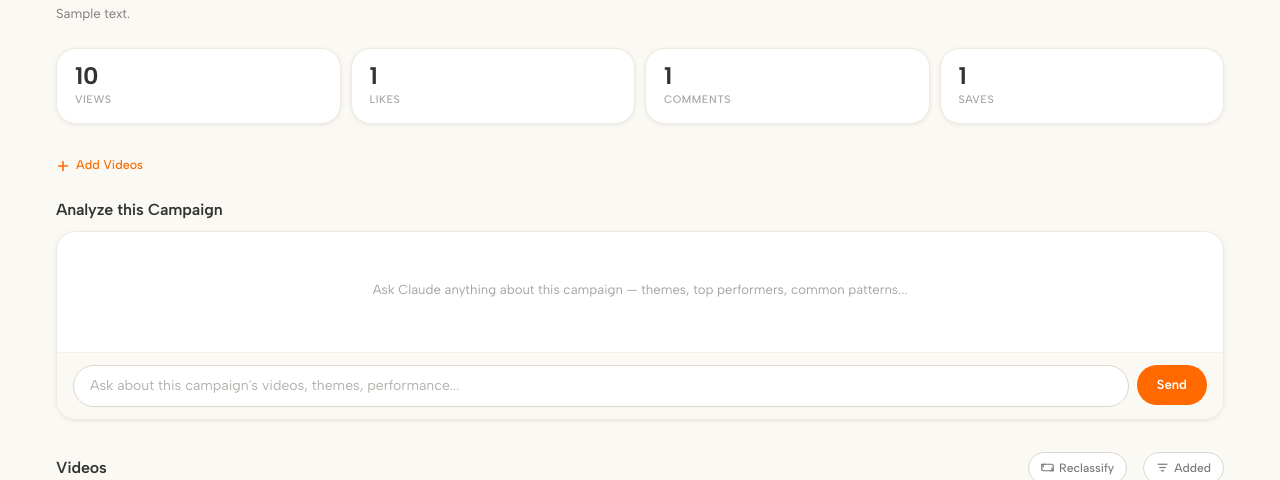
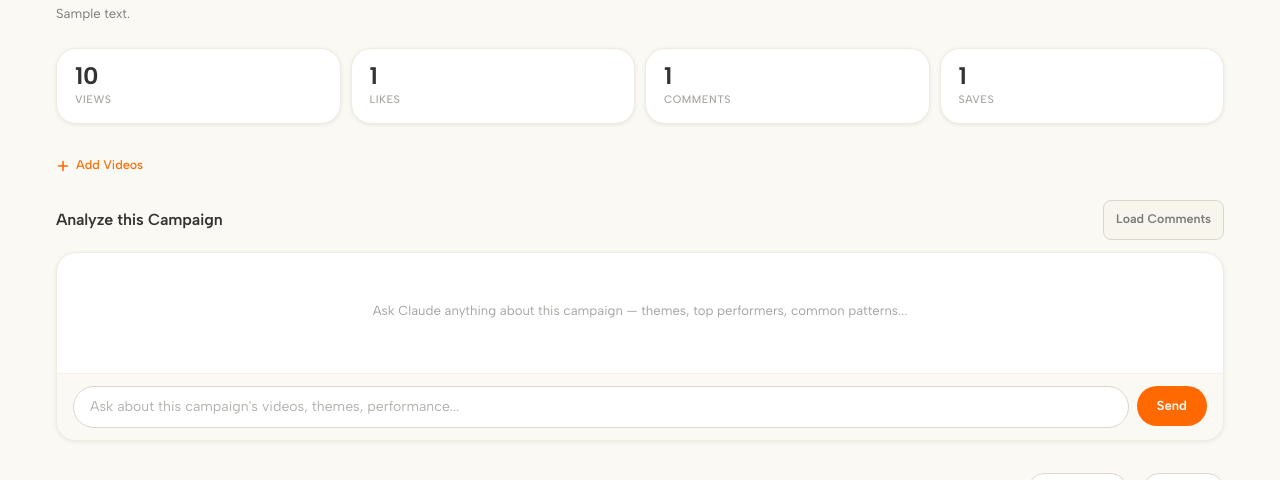
Before and after one commit to erinmuur/spark, a Flask app: page /campaigns/1 in a window 1280 px wide. Shown: the part 196-676 px from the top of the page. Run offline with Flask 3, Linux system fonts and the light colour scheme; tables that the repository leaves empty hold one stand-in row (values such as "Sample post"); some libraries are stand-ins or nearby versions.

Commit message:
Add comment analysis: fetch top comments via Apify, include in campaign chat context
- New Video.comments_json column (JSON array of {text, likes, username})
- fetch_comments() in ingest.py using clockworks/tiktok-comments-scraper
- POST /campaigns/<id>/fetch-comments endpoint (async background fetch)
- Campaign chat context now includes up to 50 comments per video
- 'Load Comments' button on campaign detail page

Co-Authored-By: Claude Sonnet 4.6 <noreply@anthropic.com>

```diff
--- a/app.py
+++ b/app.py
@@ -50,6 +50,9 @@ with app.app_context():
             _conn.commit()
         if 'slack_ts' not in _video_cols:
             _conn.execute(text('ALTER TABLE video ADD COLUMN slack_ts VARCHAR(50)'))
+            _conn.commit()
+        if 'comments_json' not in _video_cols:
+            _conn.execute(text('ALTER TABLE video ADD COLUMN comments_json TEXT'))
             _conn.commit()
 
 
@@ -632,6 +635,31 @@ def admin_apify_debug():
         return jsonify({'error': str(e)})
 
 
+@app.route('/campaigns/<int:id>/fetch-comments', methods=['POST'])
+def campaign_fetch_comments(id):
+    """Fetch comments for all videos in a campaign via Apify (async)."""
+    campaign = Campaign.query.get_or_404(id)
+    video_ids = [cv.video_id for cv in campaign.campaign_videos]
+
+    def _do_fetch(ids):
+        from ingest import fetch_comments
+        with app.app_context():
+            for vid_id in ids:
+                v = Video.query.get(vid_id)
+                if not v or v.platform not in ('tiktok', 'instagram'):
+                    continue
+                try:
+                    comments = fetch_comments(v.url, v.platform)
+                    if comments:
+                        v.comments_json = json.dumps(comments)
+                        db.session.commit()
+                except Exception:
+                    pass
+
+    threading.Thread(target=_do_fetch, args=(video_ids,), daemon=True).start()
+    return jsonify({'queued': len(video_ids)})
+
+
 @app.route('/admin/clear-tribe-errors', methods=['POST'])
 def admin_clear_tribe_errors():
     """Reset all failed/errored TRIBE statuses back to idle."""
@@ -1020,6 +1048,18 @@ def campaign_chat(id):
         )
         if v.analysis:
             lines.append(f'   Analysis: {v.analysis}')
+        if v.comments_json:
+            try:
+                comments = json.loads(v.comments_json)
+                # Include up to 50 comments — enough for pattern analysis without bloating context
+                sample = comments[:50]
+                lines.append(f'   Top comments ({len(comments)} total, showing {len(sample)}):')
+                for c in sample:
+                    username = f'@{c["username"]}' if c.get("username") else 'user'
+                    likes = f' ({c["likes"]} likes)' if c.get("likes") else ''
+                    lines.append(f'     {username}: {c["text"]}{likes}')
+            except Exception:
+                pass
 
     system_prompt = '\n'.join(lines)
 
--- a/ingest.py
+++ b/ingest.py
@@ -534,3 +534,44 @@ def fetch_rich_content(url, duration=None):
             result['transcript'] = ''
 
     return result
+
+
+def fetch_comments(url, platform, max_comments=100):
+    """Fetch top comments for a video via Apify. Returns list of {text, likes, username}."""
+    api_token = os.environ.get('APIFY_API_TOKEN')
+    if not api_token:
+        return []
+    try:
+        from apify_client import ApifyClient
+        client = ApifyClient(api_token)
+        if platform == 'tiktok':
+            run = client.actor('clockworks/tiktok-comments-scraper').call(
+                run_input={'postURLs': [url], 'commentsPerPost': max_comments},
+                timeout_secs=120,
+            )
+            items = list(client.dataset(run['defaultDatasetId']).iterate_items())
+            return [
+                {
+                    'username': item.get('uniqueId') or item.get('authorMeta', {}).get('name') or '',
+                    'text': item.get('text') or '',
+                    'likes': item.get('diggCount') or 0,
+                }
+                for item in items if item.get('text')
+            ]
+        elif platform == 'instagram':
+            run = client.actor('apify/instagram-comment-scraper').call(
+                run_input={'directUrls': [url], 'resultsLimit': max_comments},
+                timeout_secs=120,
+            )
+            items = list(client.dataset(run['defaultDatasetId']).iterate_items())
+            return [
+                {
+                    'username': item.get('ownerUsername') or '',
+                    'text': item.get('text') or '',
+                    'likes': item.get('likesCount') or 0,
+                }
+                for item in items if item.get('text')
+            ]
+    except Exception:
+        pass
+    return []
--- a/models.py
+++ b/models.py
@@ -40,6 +40,7 @@ class Video(db.Model):
     tribe_scores = db.Column(db.Text)        # JSON list of per-second mean brain activations (TRIBE v2)
     tribe_suggestions = db.Column(db.Text)   # Claude's editing suggestions from TRIBE analysis
     tribe_status = db.Column(db.String(50))  # idle / running / done / error:...
+    comments_json = db.Column(db.Text)       # JSON array of top comments [{text, likes, username}, ...]
 
     campaigns = db.relationship('Campaign', backref='video', lazy=True, cascade='all, delete-orphan')
 
--- a/templates/campaign_detail.html
+++ b/templates/campaign_detail.html
@@ -79,7 +79,13 @@
 
 {# ── Campaign Chat ── #}
 <div class="cd-chat-section">
-  <h3 class="cd-section-title" style="margin-bottom:0.75rem;">Analyze this Campaign</h3>
+  <div style="display:flex; align-items:center; justify-content:space-between; margin-bottom:0.75rem;">
+    <h3 class="cd-section-title" style="margin:0;">Analyze this Campaign</h3>
+    <button type="button" id="load-comments-btn" onclick="loadComments()"
+            style="font-size:0.78rem; padding:0.3rem 0.75rem; border-radius:8px; border:1px solid var(--border-default); background:var(--surface-secondary); color:var(--text-secondary); cursor:pointer;">
+      Load Comments
+    </button>
+  </div>
   <div class="cd-chat-container">
     <div class="cd-chat-messages" id="chat-messages"></div>
     <div class="cd-chat-input-row">
@@ -907,6 +913,22 @@ function scrollChat() {
   el.scrollTop = el.scrollHeight;
 }
 
+function loadComments() {
+  var btn = document.getElementById('load-comments-btn');
+  btn.disabled = true;
+  btn.textContent = 'Loading…';
+  fetch('/campaigns/{{ campaign.id }}/fetch-comments', {method: 'POST'})
+    .then(function(r) { return r.json(); })
+    .then(function(d) {
+      btn.textContent = 'Comments loaded ✓';
+      btn.style.color = 'var(--text-tertiary)';
+    })
+    .catch(function() {
+      btn.disabled = false;
+      btn.textContent = 'Load Comments';
+    });
+}
+
 function sendMessage() {
   if (chatStreaming) return;
   var input = document.getElementById('chat-input');
```
